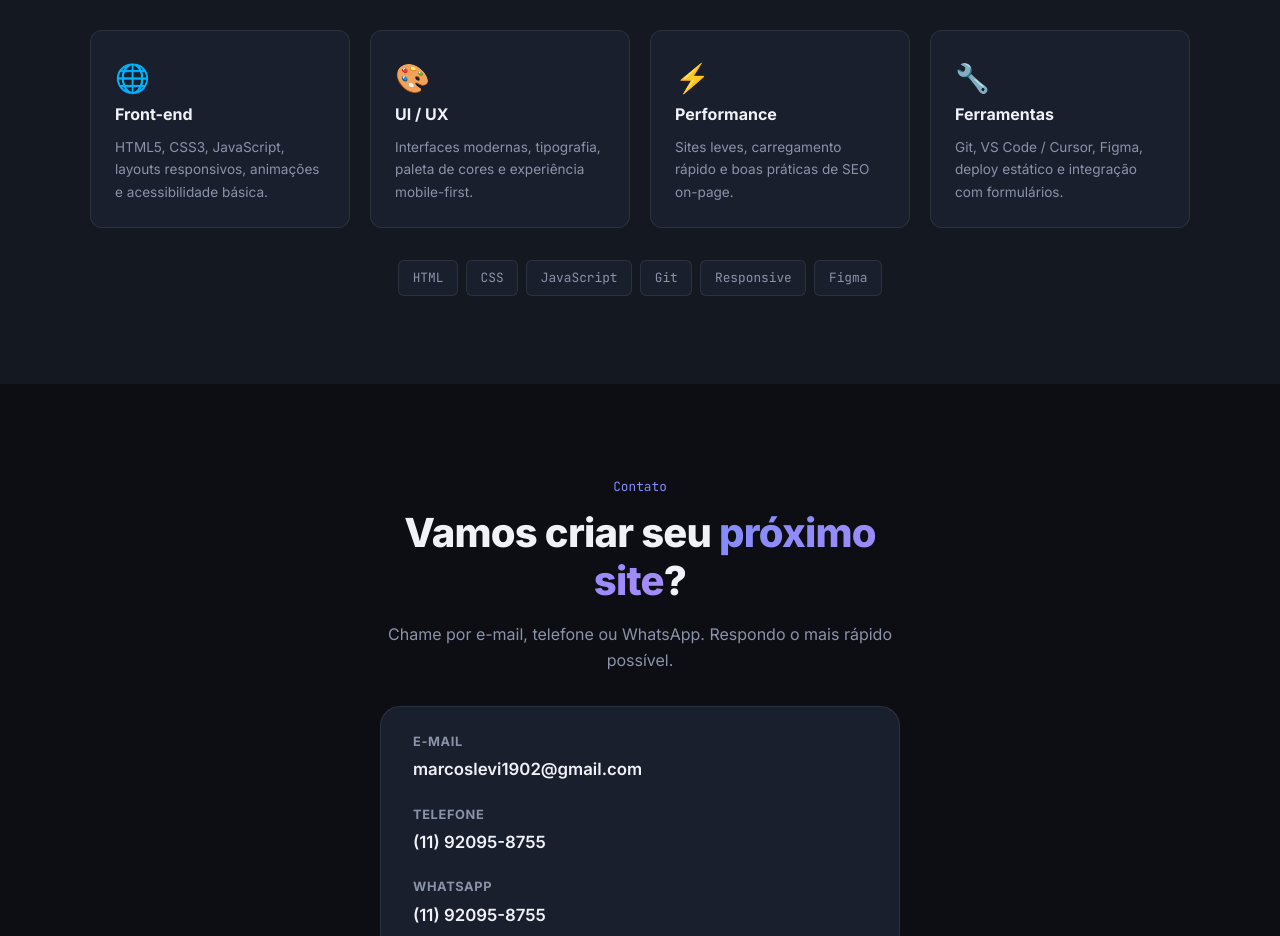
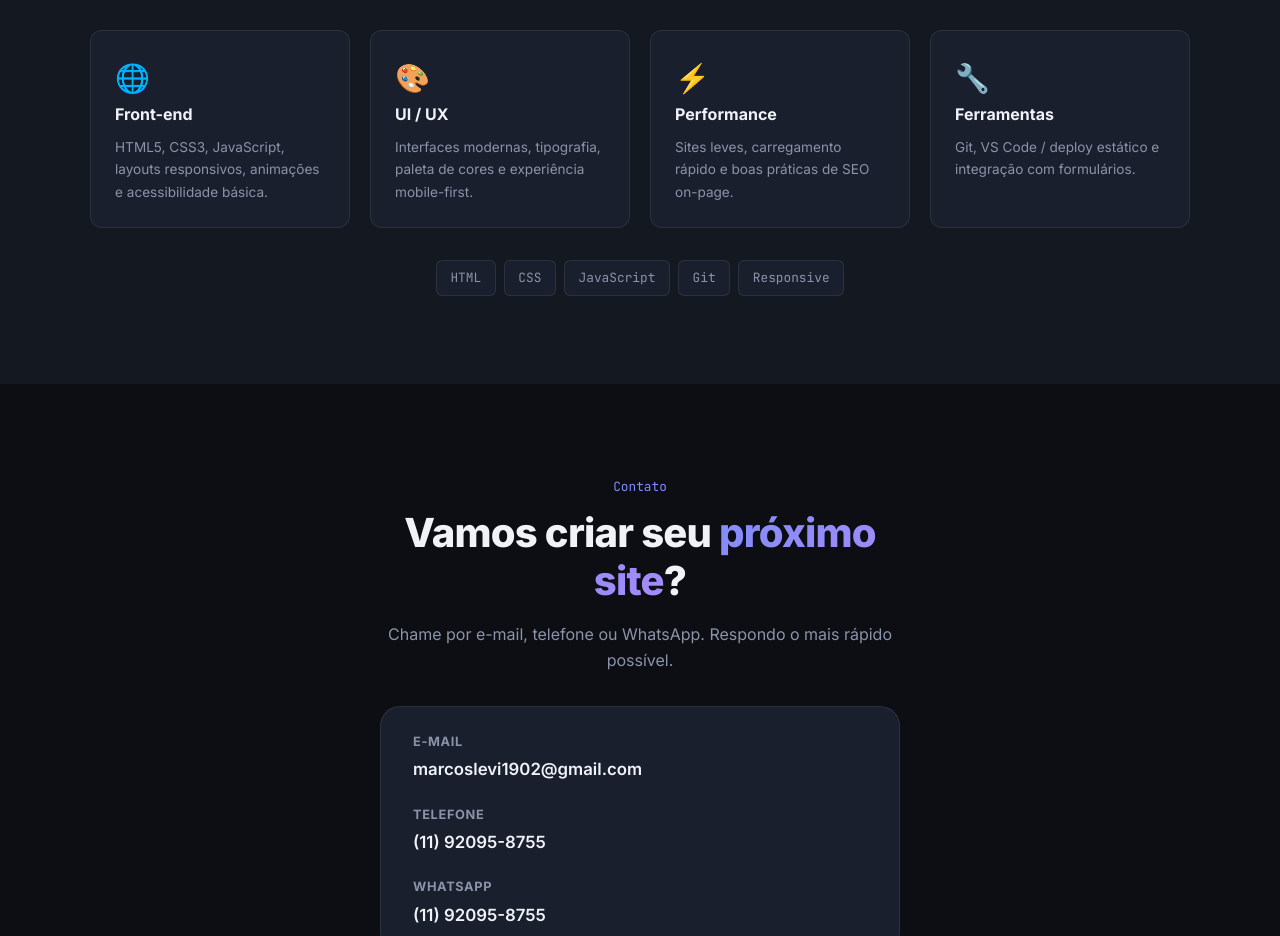
Before and after one commit to marcoslevi1902/portf-lio, a plain HTML site: page index.html in a window 1280 px wide. Shown: the part 2980-3916 px from the top of the page. Drawn offline with Linux system fonts and the light colour scheme.

Commit message:
Update index.html

```diff
--- a/index.html
+++ b/index.html
@@ -158,11 +158,11 @@
           <div class="skill-card">
             <span class="skill-card__icon">🔧</span>
             <h4>Ferramentas</h4>
-            <p>Git, VS Code / Cursor, Figma, deploy estático e integração com formulários.</p>
+            <p>Git, VS Code / deploy estático e integração com formulários.</p>
           </div>
         </div>
         <div class="tech-tags reveal">
-          <span>HTML</span><span>CSS</span><span>JavaScript</span><span>Git</span><span>Responsive</span><span>Figma</span>
+          <span>HTML</span><span>CSS</span><span>JavaScript</span><span>Git</span><span>Responsive</span>
         </div>
       </div>
     </section>
```
